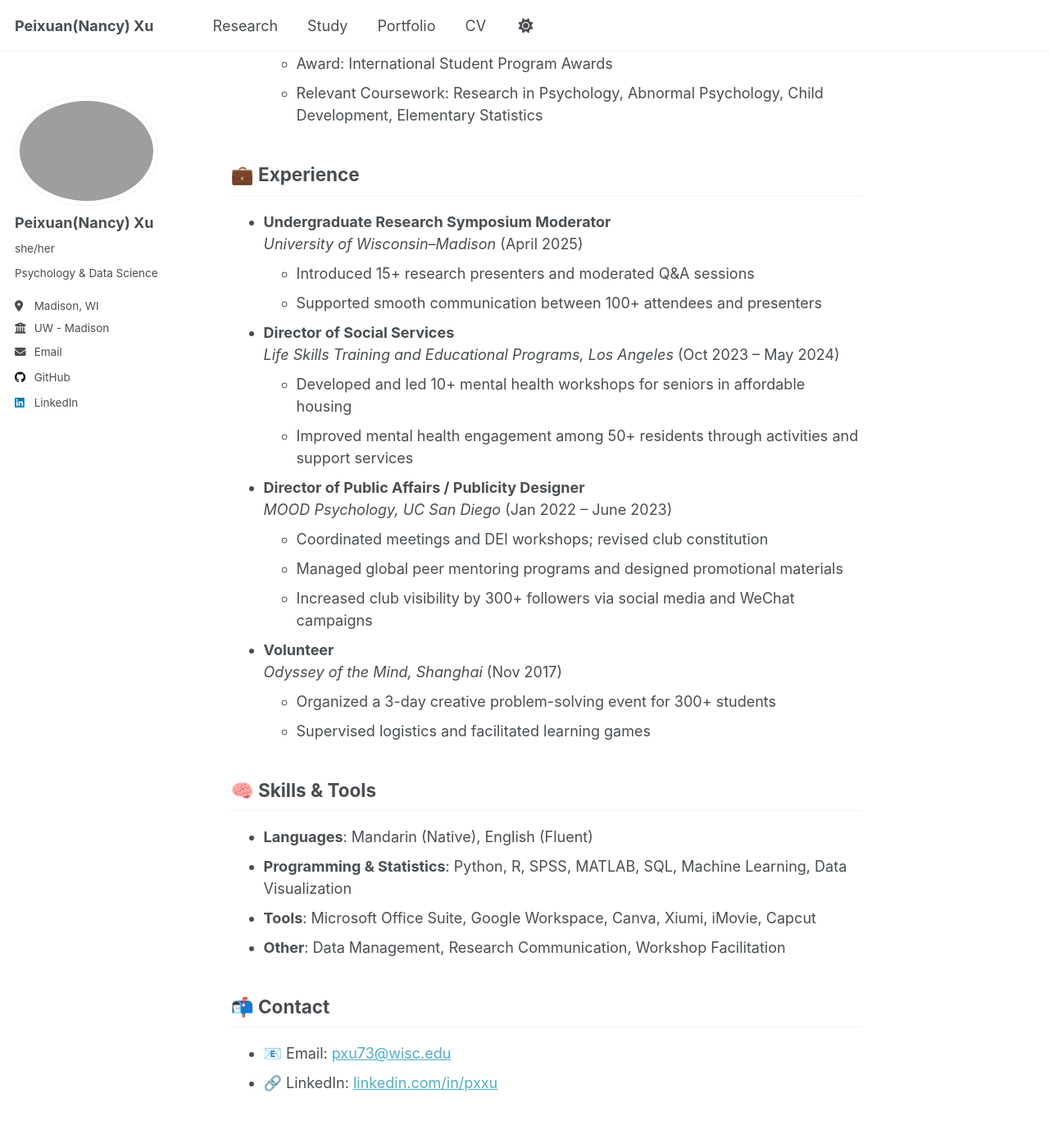
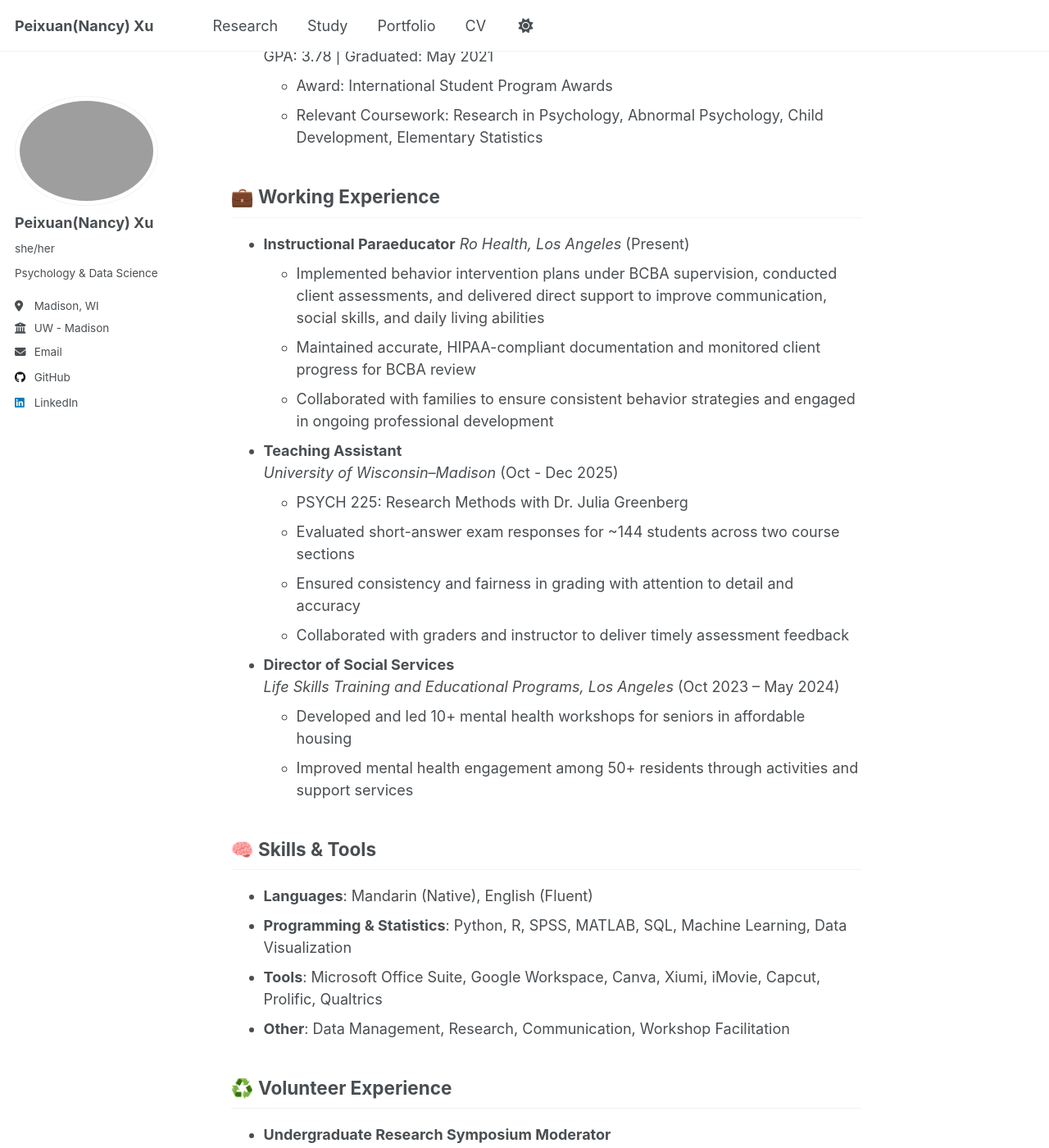
Before and after one commit to pxx88/pxx88.github.io, a Jekyll site: the page built from _pages/about.md, in a window 1280 px wide and 1400 px high, scrolled down 800 px. Shown: the whole window at 82% size. Built offline with Jekyll 4.4.1, drawn with Linux system fonts in a browser that asks for light colours; some of the changed text lies outside the part shown.

Commit message:
Update about.md

```diff
--- a/_pages/about.md
+++ b/_pages/about.md
@@ -12,53 +12,68 @@ Hi! I’m **Peixuan Xu**, a graduate student in the Psychology: Data Science in
 ## 🎓 Education
 
 - **University of Wisconsin–Madison**
-  *Master of Science in Psychology*
-  GPA: 3.50 | Expected: December 2025
-  - Relevant Coursework: Programming for Human Behavioral Data Science, Design & Analysis of Psychological Experiments, Intro to Applied Machine Learning
+  *Master of Science in Psychology: Data Science in Human Behavior*
+  GPA: 3.62 | Graduated: December 2025
   - Scholarship: Excellence in Data Science Scholarship
+  - Relevant Coursework: Programming for Human Behavioral Data Science, Design & Analysis of Psychological Experiments, Applied Machine Learning for Behavioral Data Science
 
 - **University of California, San Diego**
   *Bachelor of Arts in Psychology*
   GPA: 3.67 | Graduated: June 2023
   - Relevant Coursework: Psychological Disorders of Childhood, Clinical Assessment and Treatment, Interpersonal Relationship, Behavior Modification, Psychology and Law
 
-- **Mt. San Antonio College, Walnut, CA**
-  *Associate in Arts for Transfer in Psychology*
+- **Mt. San Antonio College**
+  *Associate in Arts in Psychology*
   GPA: 3.78 | Graduated: May 2021
   - Award: International Student Program Awards
   - Relevant Coursework: Research in Psychology, Abnormal Psychology, Child Development, Elementary Statistics
 
-## 💼 Experience
+## 💼 Working Experience
 
-- **Undergraduate Research Symposium Moderator**
-  *University of Wisconsin–Madison* (April 2025)
-  - Introduced 15+ research presenters and moderated Q&A sessions
-  - Supported smooth communication between 100+ attendees and presenters
+- **Instructional Paraeducator**
+  *Ro Health, Los Angeles* (Present)
+  - Implemented behavior intervention plans under BCBA supervision, conducted client assessments, and delivered direct support to improve communication, social skills, and daily living abilities
+  - Maintained accurate, HIPAA-compliant documentation and monitored client progress for BCBA review
+  - Collaborated with families to ensure consistent behavior strategies and engaged in ongoing professional development
+
+- **Teaching Assistant**
+  *University of Wisconsin–Madison* (Oct - Dec 2025)
+  - PSYCH 225: Research Methods with Dr. Julia Greenberg
+  - Evaluated short-answer exam responses for ~144 students across two course sections
+  - Ensured consistency and fairness in grading with attention to detail and accuracy
+  - Collaborated with graders and instructor to deliver timely assessment feedback
 
 - **Director of Social Services**
   *Life Skills Training and Educational Programs, Los Angeles* (Oct 2023 – May 2024)
   - Developed and led 10+ mental health workshops for seniors in affordable housing
   - Improved mental health engagement among 50+ residents through activities and support services
 
-- **Director of Public Affairs / Publicity Designer**
+## 🧠 Skills & Tools
+
+- **Languages**: Mandarin (Native), English (Fluent)
+- **Programming & Statistics**: Python, R, SPSS, MATLAB, SQL, Machine Learning, Data Visualization
+- **Tools**: Microsoft Office Suite, Google Workspace, Canva, Xiumi, iMovie, Capcut, Prolific, Qualtrics
+- **Other**: Data Management, Research, Communication, Workshop Facilitation
+
+## ♻️ Volunteer Experience
+
+- **Undergraduate Research Symposium Moderator**
+  *University of Wisconsin–Madison, WI* (April 2025)
+  - Introduced 15+ research presenters and moderated Q&A sessions
+  - Supported smooth communication between 100+ attendees and presenters
+
+- **Director of Public Affairs & Publicity Designer**
   *MOOD Psychology, UC San Diego* (Jan 2022 – June 2023)
   - Coordinated meetings and DEI workshops; revised club constitution
   - Managed global peer mentoring programs and designed promotional materials
   - Increased club visibility by 300+ followers via social media and WeChat campaigns
 
-- **Volunteer**
-  *Odyssey of the Mind, Shanghai* (Nov 2017)
+- **Odyssey of the Mind**
+  *Shanghai, China* (Nov 2017)
   - Organized a 3-day creative problem-solving event for 300+ students
   - Supervised logistics and facilitated learning games
 
-## 🧠 Skills & Tools
-
-- **Languages**: Mandarin (Native), English (Fluent)
-- **Programming & Statistics**: Python, R, SPSS, MATLAB, SQL, Machine Learning, Data Visualization
-- **Tools**: Microsoft Office Suite, Google Workspace, Canva, Xiumi, iMovie, Capcut
-- **Other**: Data Management, Research Communication, Workshop Facilitation
-
 ## 📬 Contact
 
-- 📧 Email: [pxu73@wisc.edu](mailto:pxu73@wisc.edu)
+- 📧 Email: [nancyxu3721@gmail.com](mailto:nancyxu3721@gmail.com)
 - 🔗 LinkedIn: [linkedin.com/in/pxxu](https://linkedin.com/in/pxxu)
```
